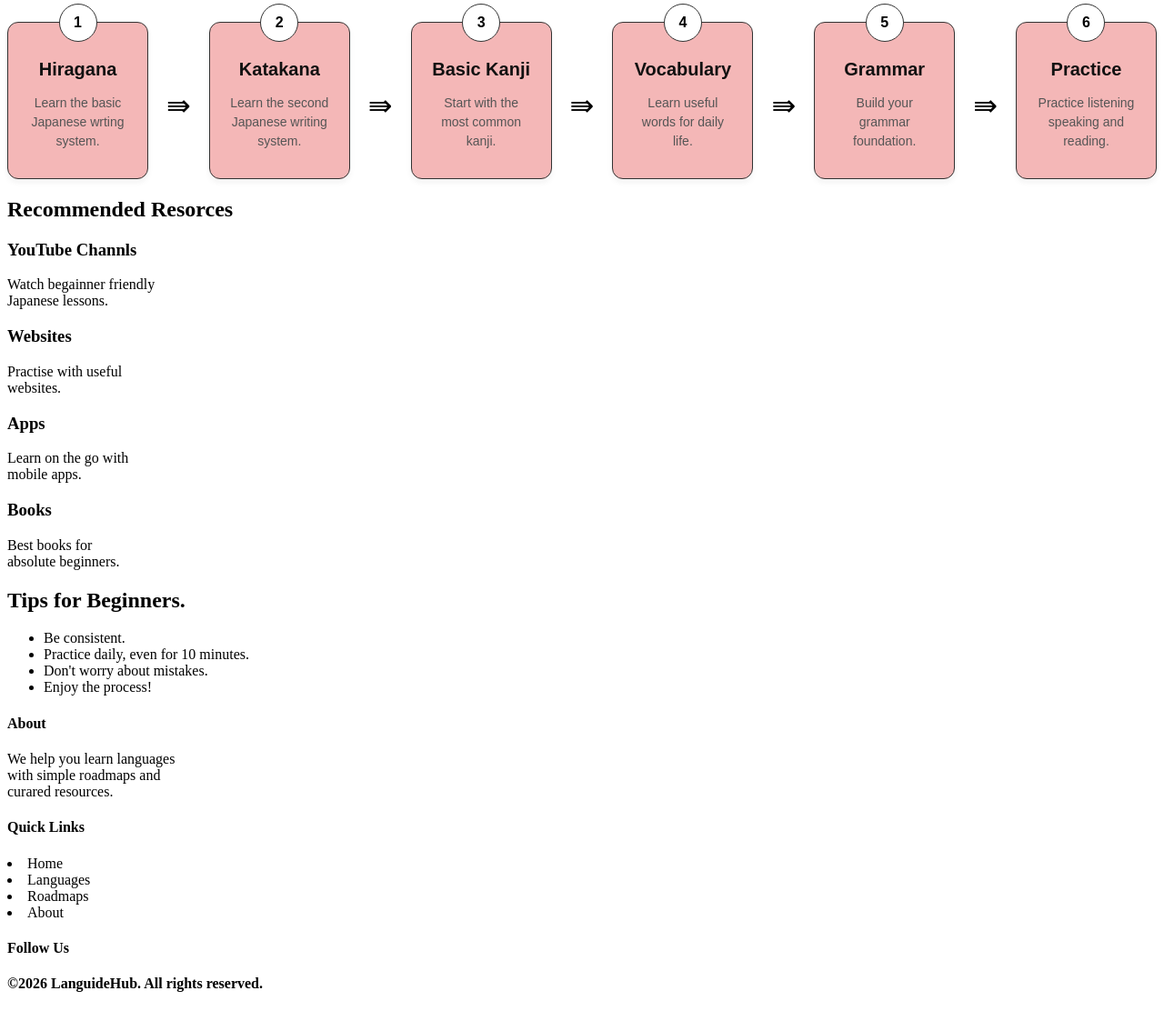
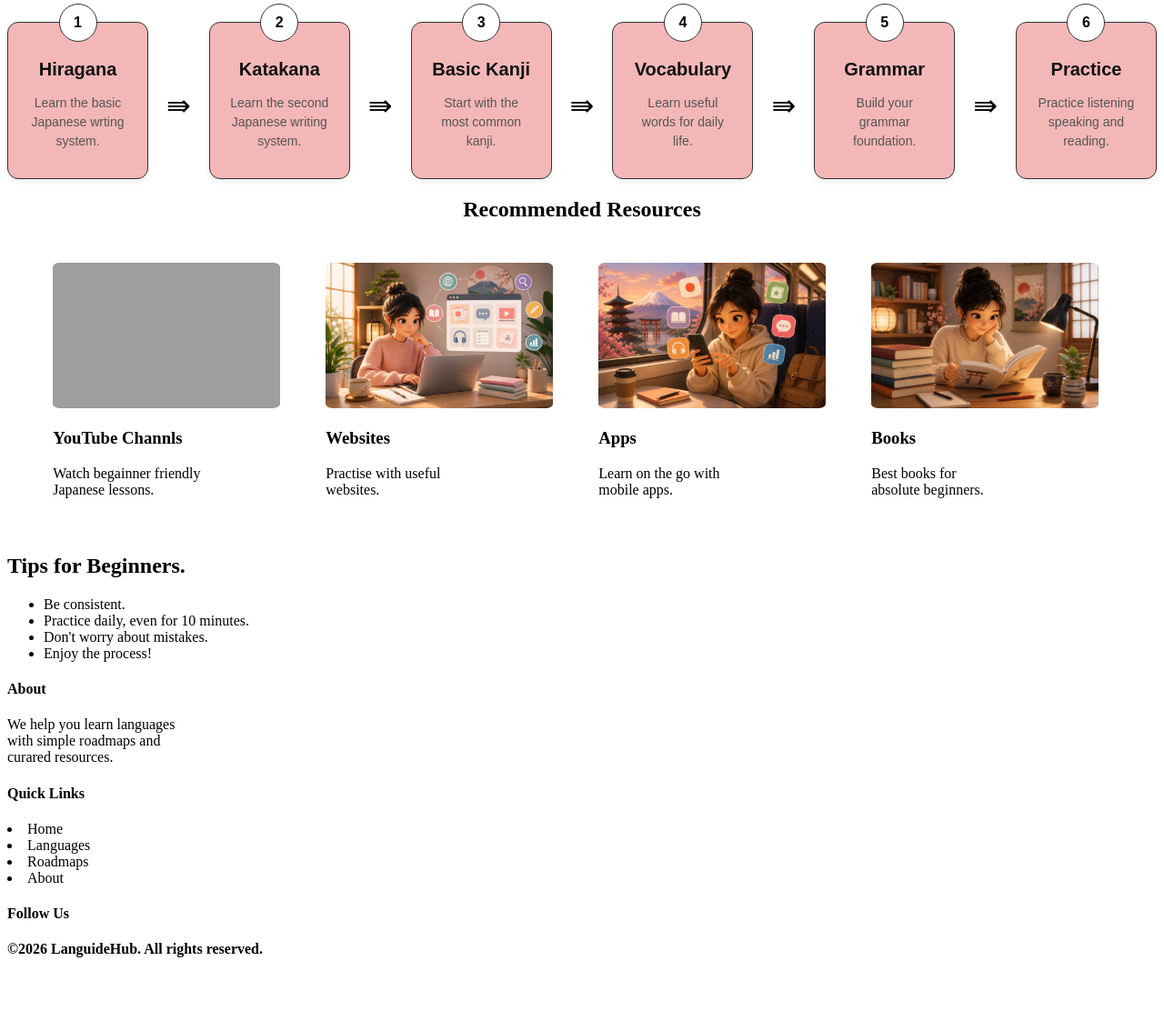
Before and after one commit to Sahina-07/Languide-hub, a Python web app: template templates/japanese.html in a window 1280 px wide. Shown: the part 471-1583 px from the top of the page at 91% size. After the commit the page ends 1524 px from the top, so only its background shows below. Run offline with Jinja, Linux system fonts and the light colour scheme; the template is opened without the code that fills it, so the values that code supplies are empty; grey boxes are pictures that could not be loaded.

Commit message:
Added images and done recommanded resources section

```diff
--- a/static/style.css
+++ b/static/style.css
@@ -282,3 +282,22 @@ display: flex;
     margin-top: 4%;
   font-size: 2rem;
 }
+#recommended-resources{
+  text-align: center;
+}
+#rimage{
+  width: 250px;
+  height: 160px;
+  border-radius: 3%;
+}
+#resources{
+  display: flex;
+  padding-left: 2%;
+  align-items: center;
+}
+#youtube-,
+#websites-,
+#apps-,
+#books-{
+  margin: 25px;
+}
--- a/templates/japanese.html
+++ b/templates/japanese.html
@@ -64,25 +64,32 @@
   </div>
   </div>
   <div>
-    <!-- Recommended Resorces -->
-     <div>
-    <h2>Recommended Resorces</h2>
+    <!-- Recommended Resources -->
+     <div id="recommended-resources">
+    <h2>Recommended Resources</h2>
     </div>
-    <div>
+    <!-- Resources -->
+    <div id="resources">
+    <div id="youtube-">
+      <img id="rimage" src="../static/image/youtube.png" alt="youtube">
       <h3>YouTube Channls</h3>
       <p>Watch begainner friendly <br> Japanese lessons.</p>
     </div>
-    <div>
+    <div id="websites-">
+      <img id="rimage" src="../static/image/websites.png" alt="websites">
       <h3>Websites</h3>
       <p>Practise with useful <br> websites.</p>
     </div>
-    <div>
+    <div id="apps-">
+      <img id="rimage" src="../static/image/apps.png" alt="apps">
       <h3>Apps</h3>
       <p>Learn on the go with <br> mobile apps.</p>
     </div>
-    <div>
+    <div id="books-">
+      <img id="rimage" src="../static/image/books.png" alt="books">
       <h3>Books</h3>
       <p>Best books for <br> absolute beginners.</p>
+    </div>
     </div>
   </div>
   <!-- Tips -->
```
Also changed, not shown: static/image/apps.png (added), static/image/books.png (added), static/image/websites.png (added), 1 other file.
